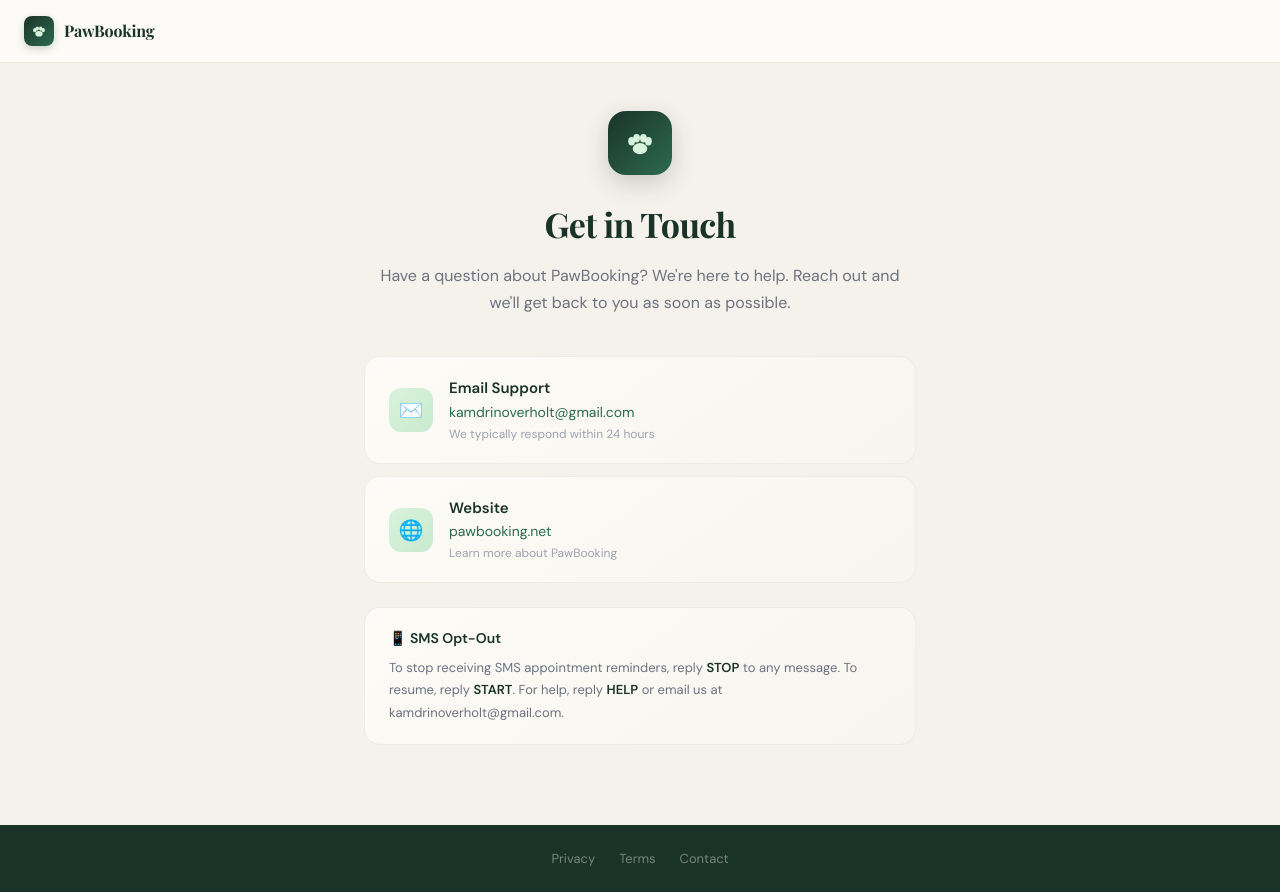
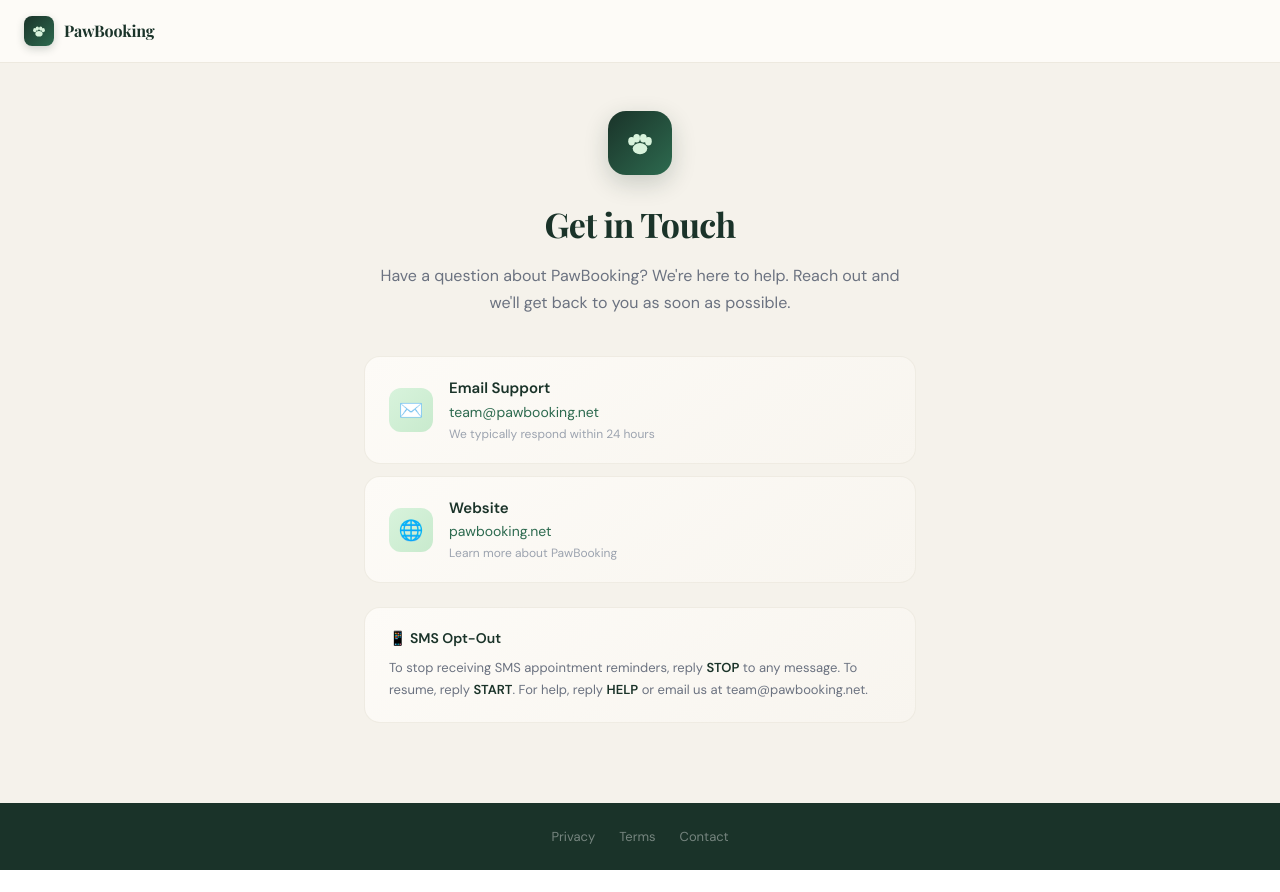
Before and after one commit to Kamdrin1/PawBooking, a Next.js app: page /contact in a window 1280 px wide. After the commit the page ends 870 px from the top, so only its background shows below. Built offline with nearby package versions, Linux system fonts and the light colour scheme.

Commit message:
Update contact email to team@pawbooking.net

```diff
--- a/src/app/contact/page.tsx
+++ b/src/app/contact/page.tsx
@@ -92,13 +92,13 @@
 
         {/* Contact Cards */}
         <div style={{ marginBottom: '24px' }}>
-          <a href="mailto:kamdrinoverholt@gmail.com" className="contact-card">
+          <a href="mailto:team@pawbooking.net" className="contact-card">
             <div className="contact-icon" style={{ width: '44px', height: '44px', borderRadius: '12px', background: 'linear-gradient(135deg, #D8F3DC, #c8eacd)', display: 'flex', alignItems: 'center', justifyContent: 'center', flexShrink: 0, fontSize: '20px' }}>
               ✉️
             </div>
             <div>
               <div style={{ fontWeight: 600, fontSize: '15px', color: '#1A3329', marginBottom: '2px' }}>Email Support</div>
-              <div style={{ fontSize: '14px', color: '#2D6A4F' }}>kamdrinoverholt@gmail.com</div>
+              <div style={{ fontSize: '14px', color: '#2D6A4F' }}>team@pawbooking.net</div>
               <div style={{ fontSize: '12px', color: '#9CA3AF', marginTop: '2px' }}>We typically respond within 24 hours</div>
             </div>
           </a>
@@ -119,7 +119,7 @@
         <div style={{ padding: '20px 24px', borderRadius: '16px', background: 'linear-gradient(145deg, #FDFBF7, #F8F5EF)', border: '1px solid rgba(237,233,223,0.8)', textAlign: 'left' }}>
           <div style={{ fontWeight: 600, fontSize: '14px', color: '#1A3329', marginBottom: '8px' }}>📱 SMS Opt-Out</div>
           <p style={{ fontSize: '13px', color: '#6B7280', lineHeight: 1.7, margin: 0 }}>
-            To stop receiving SMS appointment reminders, reply <strong style={{ color: '#1A3329' }}>STOP</strong> to any message. To resume, reply <strong style={{ color: '#1A3329' }}>START</strong>. For help, reply <strong style={{ color: '#1A3329' }}>HELP</strong> or email us at kamdrinoverholt@gmail.com.
+            To stop receiving SMS appointment reminders, reply <strong style={{ color: '#1A3329' }}>STOP</strong> to any message. To resume, reply <strong style={{ color: '#1A3329' }}>START</strong>. For help, reply <strong style={{ color: '#1A3329' }}>HELP</strong> or email us at team@pawbooking.net.
           </p>
         </div>
       </div>
```
Also changed, not shown: 1 other file (tests, documents, lock files or other folders).
